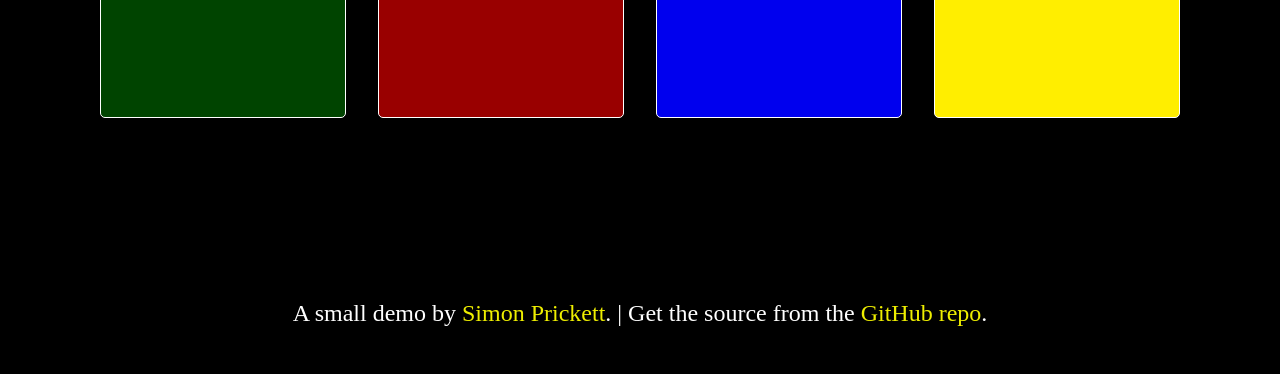
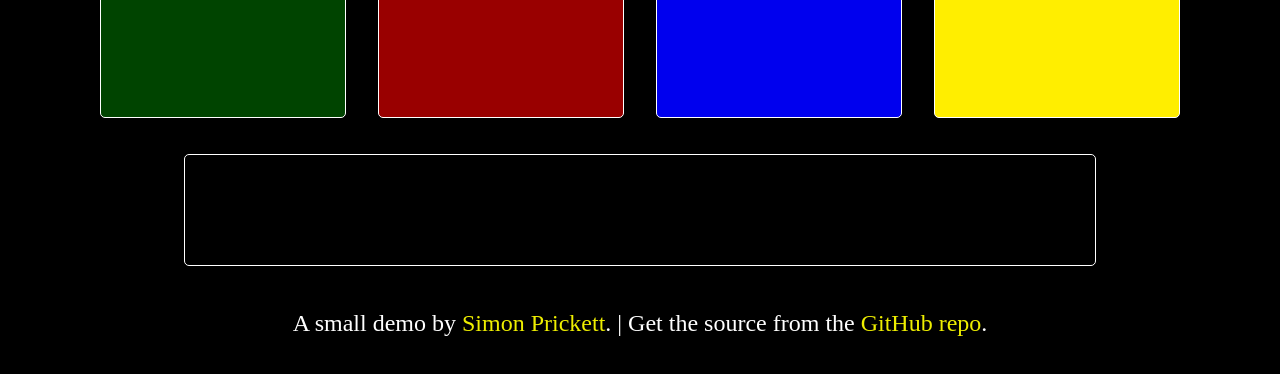
Before and after one commit to simonprickett/server-sent-events-demo, a plain HTML site: page src/vanilla/client/index.html in a window 1280 px wide. Shown: the part 334-708 px from the top of the page. Drawn offline with Linux system fonts and the light colour scheme; no server answers.

Commit message:
Fixes scrollbar display issues, adds event log border.

```diff
--- a/src/vanilla/client/css/app.css
+++ b/src/vanilla/client/css/app.css
@@ -82,20 +82,19 @@ a {
     height: 100%;
 }
 
-.rectangle {
+.eventLog {
+    font-family: monospace;
+    font-size: 1.25em;
     height: 100px;
     width: 900px;
     border-radius: 5px;
     border-style: solid;
-    border-color: #000000;
+    border-color: #FFFFFF;
     border-width: 1px;
     margin: 20px;
-    overflow: scroll;
-}
-
-.eventLog {
-    font-family: monospace;
-    font-size: 1.5em;
+    overflow-y: scroll;
+    overflow-x: hidden;
+    padding: 5px;
 }
 
 .footer {
```
